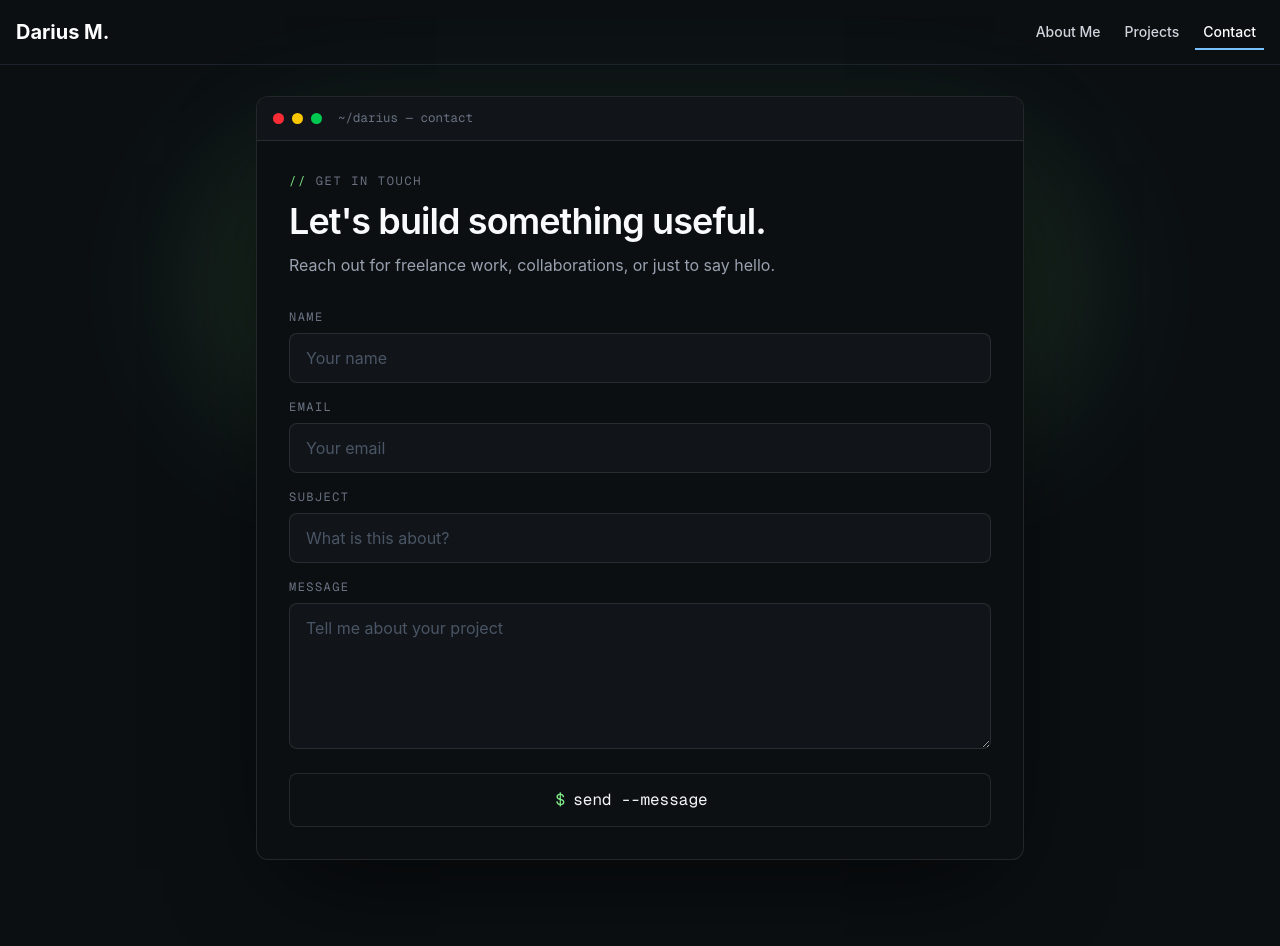
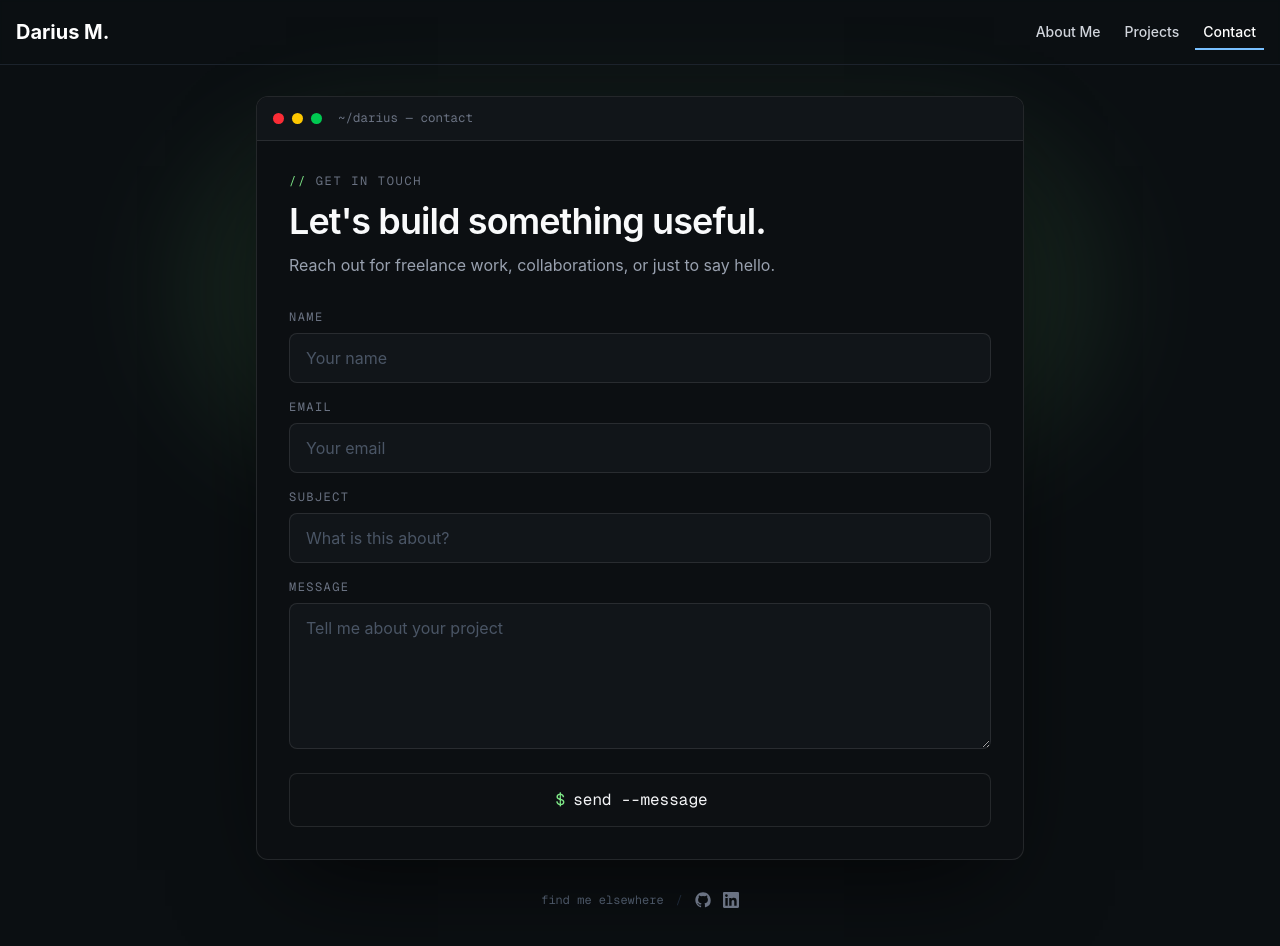
Before and after one commit to CoDari1/portfolio, a Next.js app: page /contact in a window 1280 px wide. Shown: the top 946 px of the page. Built offline with nearby package versions, Linux system fonts and the light colour scheme.

Commit message:
added github and linkedin

```diff
--- a/app/contact/page.tsx
+++ b/app/contact/page.tsx
@@ -2,6 +2,18 @@
 
 import React, { ChangeEvent, FormEvent, useState } from "react";
 import emailjs from "@emailjs/browser";
+
+const Github = (props: React.SVGProps<SVGSVGElement>) => (
+    <svg viewBox="0 0 24 24" fill="currentColor" {...props}>
+        <path d="M12 .5C5.73.5.5 5.73.5 12c0 5.09 3.29 9.4 7.86 10.93.58.1.79-.25.79-.56 0-.28-.01-1.02-.02-2-3.2.7-3.88-1.54-3.88-1.54-.52-1.34-1.28-1.7-1.28-1.7-1.05-.71.08-.7.08-.7 1.16.08 1.77 1.19 1.77 1.19 1.03 1.76 2.7 1.25 3.36.96.1-.75.4-1.25.73-1.54-2.56-.29-5.26-1.28-5.26-5.7 0-1.26.45-2.29 1.19-3.09-.12-.29-.52-1.46.11-3.05 0 0 .97-.31 3.18 1.18a11 11 0 0 1 5.79 0c2.2-1.49 3.17-1.18 3.17-1.18.64 1.59.24 2.76.12 3.05.74.8 1.18 1.83 1.18 3.09 0 4.43-2.7 5.4-5.28 5.69.42.36.78 1.07.78 2.17 0 1.57-.01 2.83-.01 3.22 0 .31.2.67.8.56A10.51 10.51 0 0 0 23.5 12c0-6.27-5.23-11.5-11.5-11.5Z"/>
+    </svg>
+);
+
+const Linkedin = (props: React.SVGProps<SVGSVGElement>) => (
+    <svg viewBox="0 0 24 24" fill="currentColor" {...props}>
+        <path d="M20.45 20.45h-3.56v-5.57c0-1.33-.02-3.04-1.85-3.04-1.86 0-2.14 1.45-2.14 2.94v5.67H9.34V9h3.41v1.56h.05c.48-.9 1.64-1.85 3.38-1.85 3.6 0 4.27 2.37 4.27 5.46v6.28ZM5.34 7.43a2.07 2.07 0 1 1 0-4.13 2.07 2.07 0 0 1 0 4.13ZM7.12 20.45H3.55V9h3.57v11.45ZM22.22 0H1.77C.8 0 0 .78 0 1.75v20.5C0 23.22.8 24 1.77 24h20.45c.98 0 1.78-.78 1.78-1.75V1.75C24 .78 23.2 0 22.22 0Z"/>
+    </svg>
+);
 
 type FormField = "name" | "email" | "subject" | "message";
 
@@ -144,6 +156,29 @@ export default function ContactPage() {
                         </form>
                     </div>
                 </div>
+
+                <div className="flex items-center justify-center gap-3 font-mono text-xs text-gray-600">
+                    <span>find me elsewhere</span>
+                    <span className="text-gray-800">/</span>
+                    <a
+                        href="https://github.com/CoDari1"
+                        target="_blank"
+                        rel="noopener noreferrer"
+                        aria-label="GitHub"
+                        className="text-gray-500 transition-colors hover:text-[#7ee787]"
+                    >
+                        <Github className="h-4 w-4" />
+                    </a>
+                    <a
+                        href="https://www.linkedin.com/in/darius-mcqueen/"
+                        target="_blank"
+                        rel="noopener noreferrer"
+                        aria-label="LinkedIn"
+                        className="text-gray-500 transition-colors hover:text-[#7ee787]"
+                    >
+                        <Linkedin className="h-4 w-4" />
+                    </a>
+                </div>
             </div>
         </main>
     );
```
